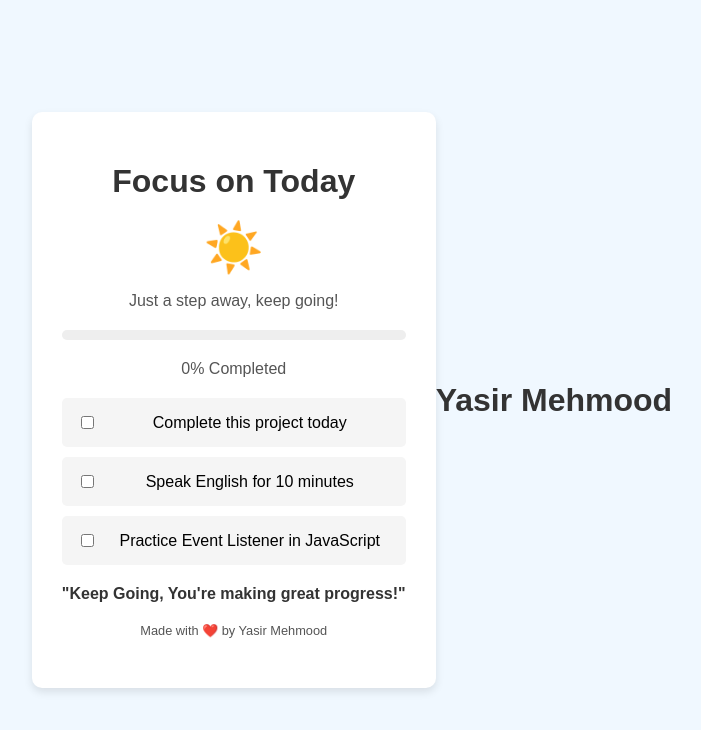
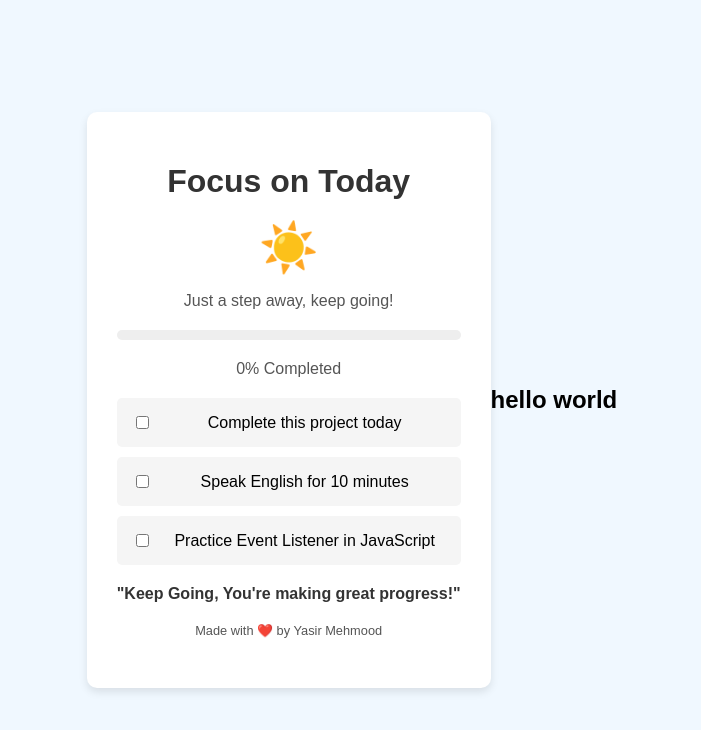
Before and after one commit to 1Yasir/focus-today, a plain HTML site: page index.html in a window 1280 px wide. Shown: the whole page, without its empty margins (288-989 px from the left). Drawn offline with Linux system fonts and the light colour scheme.

Commit message:
second change

```diff
--- a/index.html
+++ b/index.html
@@ -128,8 +128,8 @@
             <p class="footer">Made with ❤️ by Yasir Mehmood</p>
         </div>
 
+        <h2>hello world</h2>
 
-        <h1>Yasir Mehmood</h1>
         <script>
         const taskCheckboxes = document.querySelectorAll('.task-checkbox');
         const progressBarFill = document.querySelector('.progress-fill');
```
